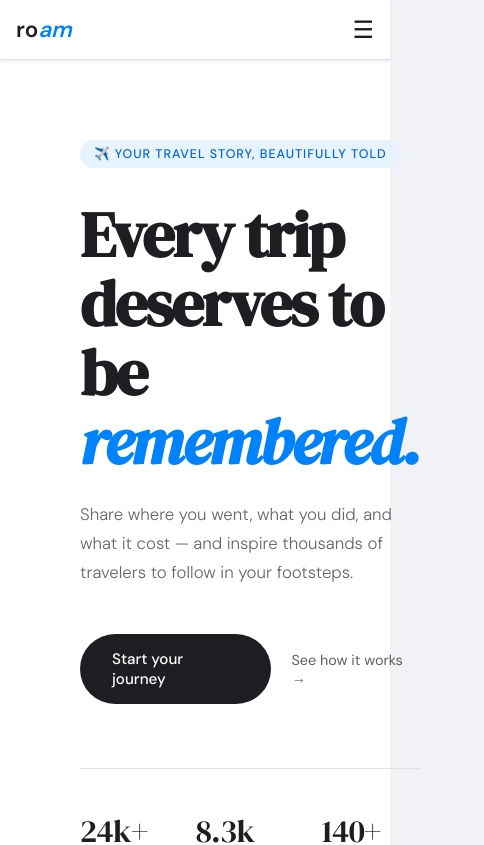
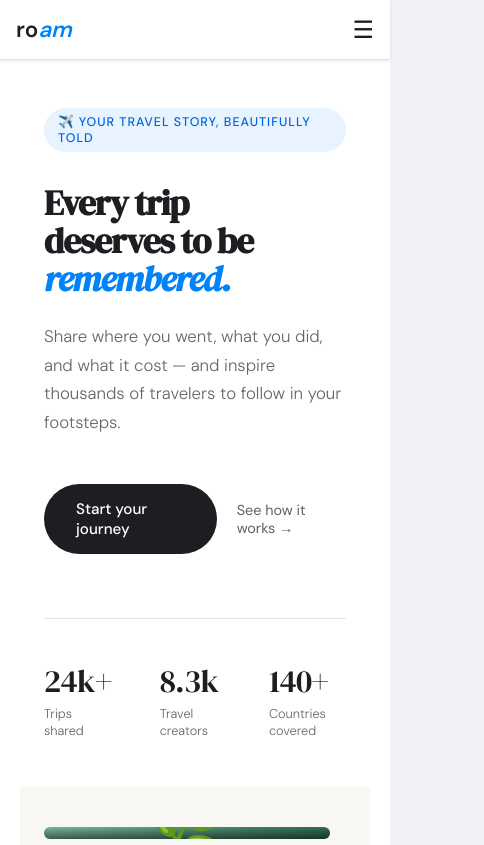
Before and after one commit to csanchez1824/roam, a React (Vite) app: page / in a window 390 px wide. Shown: the top 845 px of the page, 484 px wide, since content can reach past the window. Built offline with nearby package versions, Linux system fonts and the light colour scheme.

Commit message:
improved mobile responsive design

```diff
--- a/src/index.css
+++ b/src/index.css
@@ -9,90 +9,75 @@ body {
   background: #f0f2f5;
   color: #1c1e21;
   min-height: 100vh;
+  overflow-x: hidden;
 }
 
-a {
-  text-decoration: none;
-}
+a { text-decoration: none; }
 
-/* ── MOBILE RESPONSIVE ── */
+/* ── MOBILE ── */
+@media (max-width: 768px) {
 
-/* Navbar */
-@media (max-width: 768px) {
-  nav {
-    padding: 0 16px !important;
-  }
-}
+  /* Navbar */
+  nav { padding: 0 16px !important; }
+  .nav-links { display: none !important; }
+  .nav-mobile { display: flex !important; }
 
-/* Landing hero — stack on mobile */
-@media (max-width: 768px) {
+  /* Landing hero */
   .hero-grid {
     grid-template-columns: 1fr !important;
+    min-height: auto !important;
   }
-  .hero-collage {
-    display: none !important;
+  .hero-collage { display: none !important; }
+  .hero-text {
+    padding: 48px 24px !important;
   }
   .hero-text h1 {
-    font-size: 2.5rem !important;
+    font-size: 2.2rem !important;
   }
-}
 
-/* Explore hero */
-@media (max-width: 768px) {
+  /* Explore hero */
   .explore-hero {
     grid-template-columns: 1fr !important;
-    padding: 40px 24px !important;
+    padding: 40px 20px !important;
+    min-height: auto !important;
   }
-  .explore-globe {
-    display: none !important;
-  }
-  .explore-stats {
-    flex-wrap: wrap !important;
-  }
-}
+  .explore-globe { display: none !important; }
 
-/* Main layout — sidebar below content on mobile */
-@media (max-width: 768px) {
-  .main-layout {
-    grid-template-columns: 1fr !important;
-  }
-  .sidebar {
-    order: 2;
-  }
-  .main-content {
-    order: 1;
-  }
-}
-
-/* Trip grid — single column on mobile */
-@media (max-width: 640px) {
-  .trip-grid {
-    grid-template-columns: 1fr !important;
-  }
-}
-
-/* Profile layout */
-@media (max-width: 768px) {
-  .profile-layout {
-    grid-template-columns: 1fr !important;
-  }
-}
-
-/* Stats bar on explore hero */
-@media (max-width: 768px) {
+  /* Stats bar */
   .stats-bar {
     display: grid !important;
     grid-template-columns: 1fr 1fr !important;
     width: 100% !important;
   }
-}
 
-/* Navbar links — hide on mobile */
-@media (max-width: 640px) {
-  .nav-links {
+  /* Main layouts */
+  .main-layout {
+    grid-template-columns: 1fr !important;
+    padding: 16px 16px 60px !important;
+  }
+  .profile-layout {
+    grid-template-columns: 1fr !important;
+    padding: 16px 16px 60px !important;
+  }
+
+  /* Trip grids */
+  .trip-grid {
+    grid-template-columns: 1fr !important;
+  }
+
+  /* How it works section */
+  .how-grid {
+    grid-template-columns: 1fr !important;
+  }
+
+  /* Sidebar hidden on mobile */
+  .sidebar-hide {
     display: none !important;
   }
-  .nav-mobile {
-    display: flex !important;
+
+  /* General padding fix */
+  section {
+    padding-left: 20px !important;
+    padding-right: 20px !important;
   }
 }
--- a/src/pages/Explore.jsx
+++ b/src/pages/Explore.jsx
@@ -74,7 +74,7 @@ function Explore() {
           <p style={{ color: 'rgba(255,255,255,0.55)', fontSize: '1rem', fontWeight: '300', maxWidth: '420px', lineHeight: '1.65', marginBottom: '32px' }}>
             Real destinations. Real costs. Real people who've already been there.
           </p>
-          <div style={{ display: 'inline-flex', background: 'rgba(255,255,255,0.07)', border: '1px solid rgba(255,255,255,0.12)', borderRadius: '12px', overflow: 'hidden' }}>
+          <div className="stats-bar" style={{ display: 'inline-flex', background: 'rgba(255,255,255,0.07)', border: '1px solid rgba(255,255,255,0.12)', borderRadius: '12px', overflow: 'hidden' }}>
             {[{ n: '24,817', l: 'Trips Posted' }, { n: '143', l: 'Countries' }, { n: '8,302', l: 'Travelers' }, { n: '$1,840', l: 'Avg Cost' }].map((s, i) => (
               <div key={s.l} style={{ padding: '14px 24px', textAlign: 'center', borderRight: i < 3 ? '1px solid rgba(255,255,255,0.1)' : 'none' }}>
                 <div style={{ fontFamily: 'DM Serif Display, serif', fontSize: '1.4rem', color: 'white' }}>{s.n}</div>
@@ -169,7 +169,7 @@ function Explore() {
         </div>
 
         {/* SIDEBAR */}
-        <aside style={{ display: 'flex', flexDirection: 'column', gap: '16px' }}>
+        <aside className="sidebar-hide" style={{ display: 'flex', flexDirection: 'column', gap: '16px' }}>
           <div style={{ background: 'linear-gradient(135deg, #0a1628, #0f2545)', borderRadius: '14px', padding: '24px 20px', textAlign: 'center' }}>
             <div style={{ fontSize: '2rem', marginBottom: '10px' }}>✈️</div>
             <div style={{ fontFamily: 'DM Serif Display, serif', fontSize: '1.1rem', color: 'white', marginBottom: '6px' }}>Share your own trip</div>
--- a/src/pages/Landing.jsx
+++ b/src/pages/Landing.jsx
@@ -2,7 +2,7 @@ import { Link } from 'react-router-dom'
 
 function Landing() {
   return (
-    <div style={{ fontFamily: 'DM Sans, sans-serif' }}>
+    <div className="hero-grid" style={{ fontFamily: 'DM Sans, sans-serif' }}>
 
       {/* ── HERO ── */}
       <section className="hero-grid" style={{
@@ -13,7 +13,7 @@ function Landing() {
       }}>
 
         {/* Left side — text */}
-        <div style={{
+        <div className="hero-text" style={{
           display: 'flex',
           flexDirection: 'column',
           justifyContent: 'center',
```
